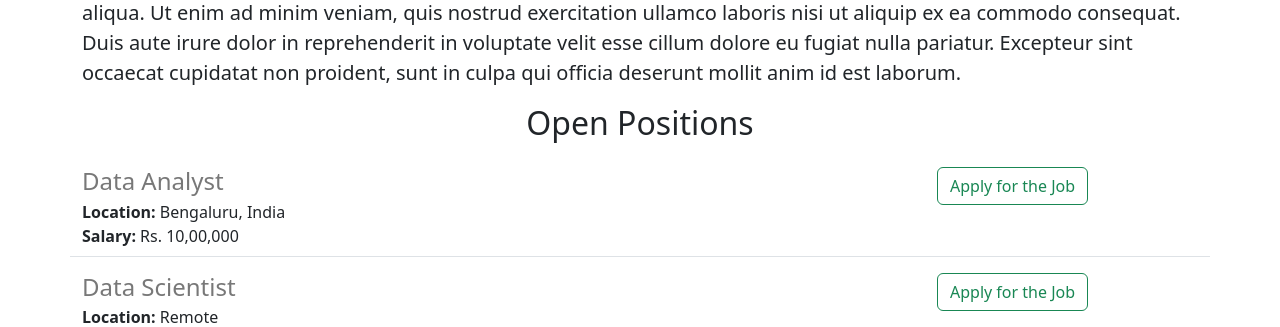
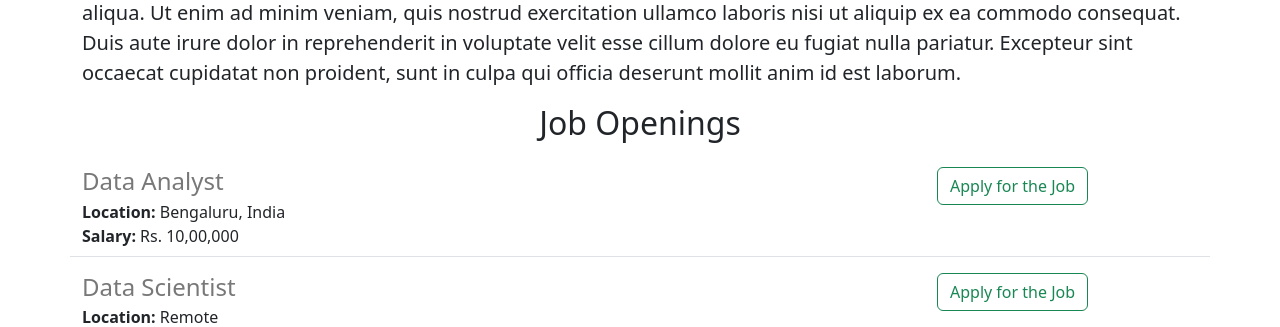
Before and after one commit to subhajit-persistent/naukri-website, a Flask app: page / in a window 1280 px wide. Shown: the part 558-885 px from the top of the page. Run offline with Flask 2, Linux system fonts and the light colour scheme.

Commit message:
made some changes

```diff
--- a/templates/home.html
+++ b/templates/home.html
@@ -27,7 +27,7 @@
       Lorem ipsum dolor sit amet, consectetur adipiscing elit, sed do eiusmod tempor incididunt ut labore et dolore magna aliqua. Ut enim ad minim veniam, quis nostrud exercitation ullamco laboris nisi ut aliquip ex ea commodo consequat. Duis aute irure dolor in reprehenderit in voluptate velit esse cillum dolore eu fugiat nulla pariatur. Excepteur sint occaecat cupidatat non proident, sunt in culpa qui officia deserunt mollit anim id est laborum.
     </p>
     <h2 class = "text-center mt-2 mb-4">
-      Open Positions
+      Job Openings
     </h2>
     <p>
       {% for job in Jobs %}
```
